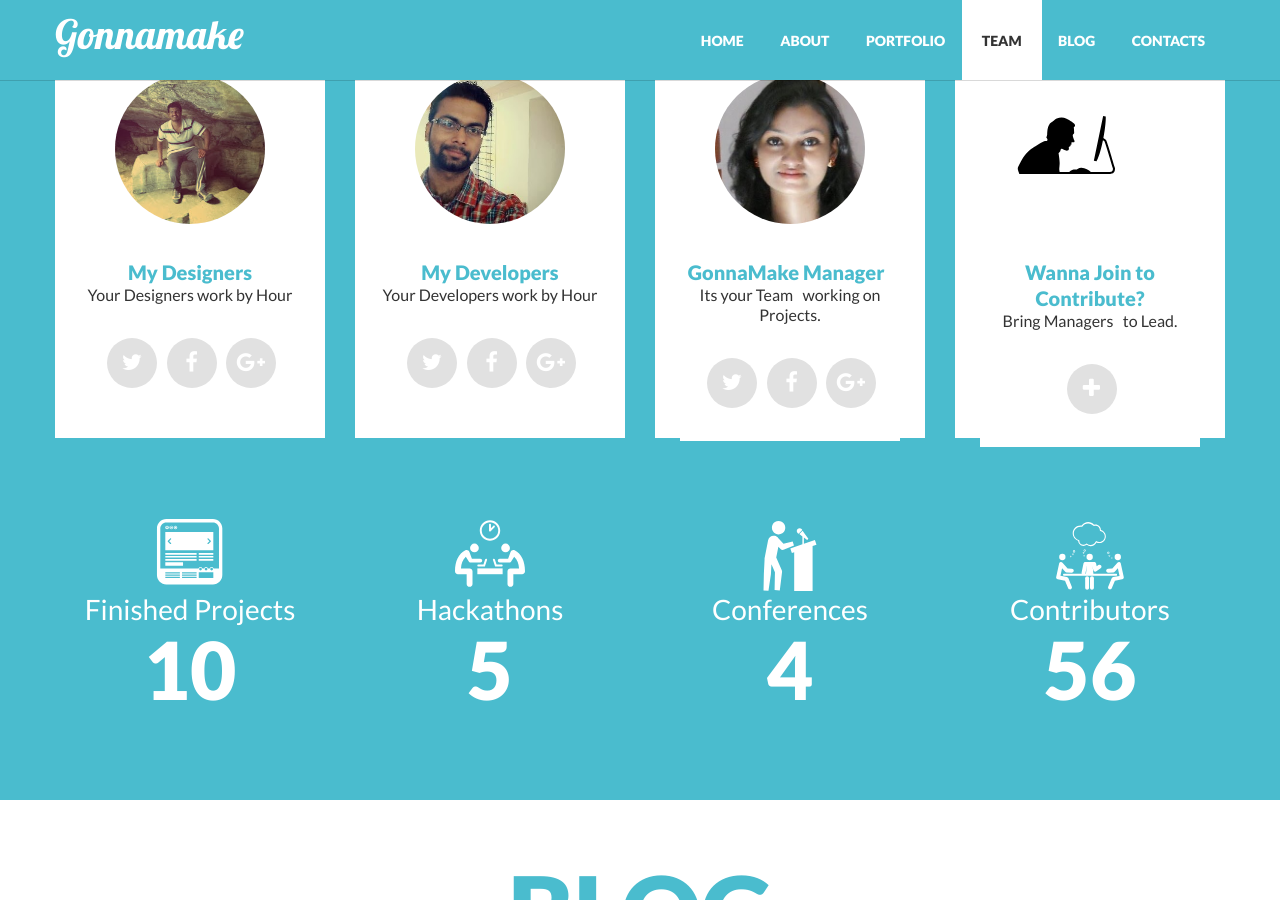
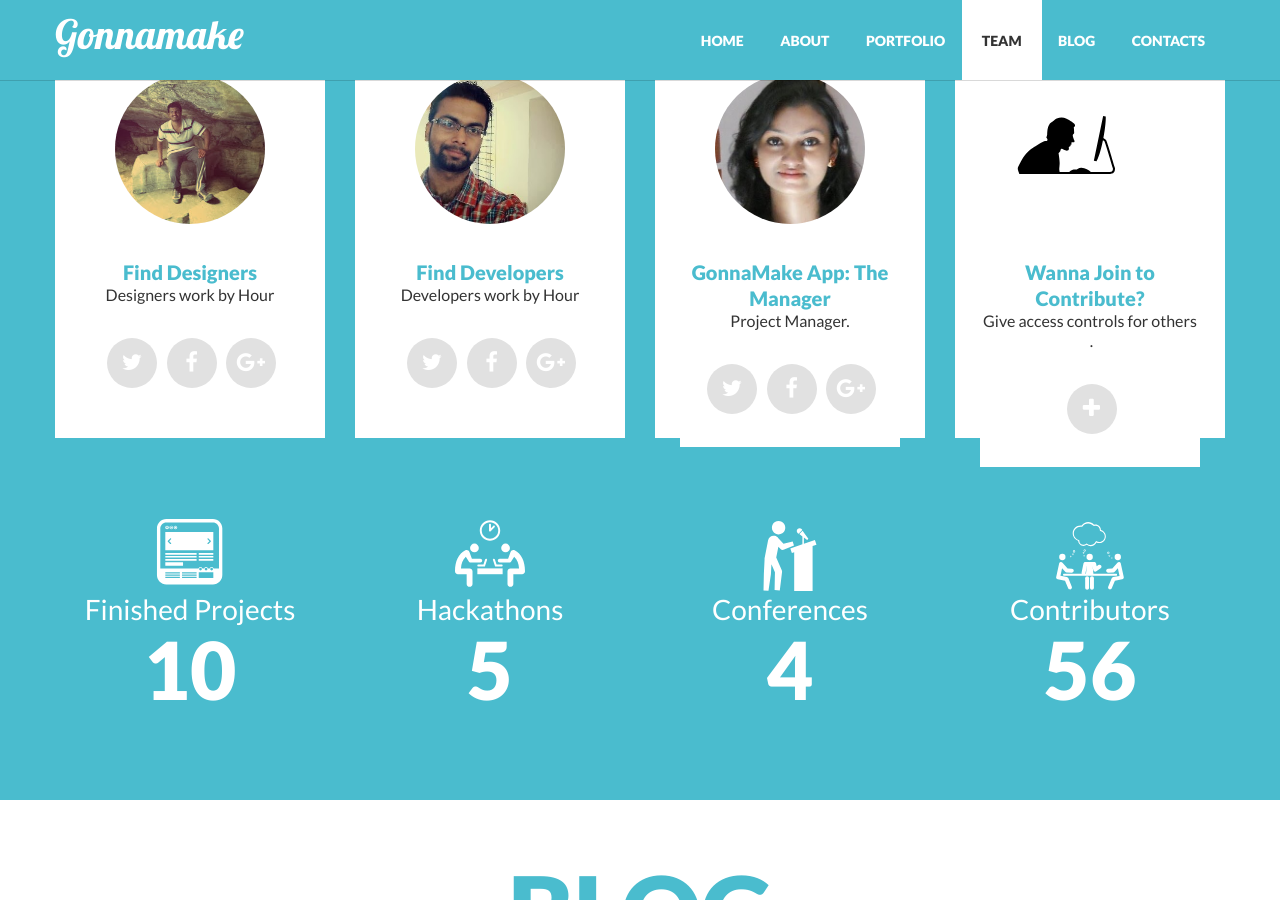
Before and after one commit to gonnamake/gonnamake.com, a Jekyll site: the page built from index.html, in a window 1280 px wide and 900 px high, scrolled down 2875 px. Built offline with Jekyll 4.4.1, drawn with Linux system fonts in a browser that asks for light colours; nearby versions of some CDN libraries; Markdown is read by kramdown in place of the engine named in the settings; some of the changed text lies outside the part shown.

Commit message:
updated more content changes
more content changes applied.

```diff
--- a/index.html
+++ b/index.html
@@ -12,19 +12,18 @@
 				<div class="flex_caption1">
 					<p class="title1 captionDelay2 FromTop">Get</p>
 					<p class="title2 captionDelay4 FromLeft">Projects</p>
-					<p class="title3 captionDelay6 FromBottom">Done</p>
+					<p class="title3 captionDelay6 FromBottom">Done in Style</p>
 				</div>
 				<div class="flex_caption2 captionDelay4 FromRight"></div>
-				<a class="slide_btn FromBottom" href="javascript:void(0);" >Bring-in Top notch Consultants <br>to your Projects.</a>
+				<a class="slide_btn FromBottom" href="javascript:void(0);" >Bring-in Top notch Consultants <br>to your Project</a>
 			<li class="slide2" data-stellar-background-ratio="0.5">
 				<div class="flex_caption1">
-					<p class="title1 captionDelay2 FromTop">We</p>
-					<p class="title2 captionDelay4 FromLeft">Love</p>
+					<p class="title1 captionDelay2 FromTop">Build</p>
+					<p class="title2 captionDelay4 FromLeft">Great</p>
 					<p class="title3 captionDelay6 FromBottom">Apps</p>
 				</div>
 				<div class="flex_caption2 captionDelay4 FromRight"></div>
-				<a class="slide_btn FromBottom" href="javascript:void(0);" > &amp; Get Amazing Designers on Board&amp; <br>
-				Craft your Projects.</a>
+				<a class="slide_btn FromBottom" href="javascript:void(0);" > &amp; Find Amazing Designers to your Project</a>
 			</li>
 			<li class="slide3" data-stellar-background-ratio="0.5">
 				<div class="flex_caption1">
@@ -236,8 +235,8 @@
 							<img src="images/team/2.jpg" alt="" />
 						</div>
 						<div class="crewman_descr center">
-							<div class="crewman_name">My Designers</div>
-							<div class="crewman_post">Your Designers work by Hour</div>
+							<div class="crewman_name">Find Designers</div>
+							<div class="crewman_post">Designers work by Hour</div>
 
 							<div class="crewman_social">
 								<a class="b1" traget="_blank" href="https://www.facebook.com/iraycd" ><i class="fa fa-twitter"></i></a>
@@ -245,7 +244,7 @@
 								<a class="b3" traget="_blank" href="https://plus.google.com/u/0/+RayCh" ><i class="fa fa-google-plus"></i></a>
 							</div>
 
-							<div class="crewman_about">Design Team maps your Requirements to working Prototypes quickly. </div>
+							<div class="crewman_about">Design Teams map your Requirements to working Prototypes quickly. </div>
 						</div>
 					</div>
 				</div><!-- //CREWMAN2 -->
@@ -257,8 +256,8 @@
 							<img src="images/team/1.jpg" alt="" />
 						</div>
 						<div class="crewman_descr center">
-							<div class="crewman_name">My Developers</div>
-							<div class="crewman_post">Your Developers work by Hour</div>
+							<div class="crewman_name">Find Developers</div>
+							<div class="crewman_post">Developers work by Hour</div>
 
 							<div class="crewman_social">
 								<a class="b1" traget="_blank" href="https://www.facebook.com/prajwal.suhas.p" ><i class="fa fa-twitter"></i></a>
@@ -266,7 +265,7 @@
 								<a class="b3" traget="_blank"  href="https://plus.google.com/u/0/+PrajwalSuhasP" ><i class="fa fa-google-plus"></i></a>
 							</div>
 
-							<div class="crewman_about">Hire Mobile Developers for Android, iOS, BlackBerry and Windows. <b>INTP.</b></div>
+							<div class="crewman_about">Hire Web &nbsp; Mobile Developers for Android, iOS, BlackBerry and Windows. <b>INTP.</b></div>
 						</div>
 					</div>
 				</div><!-- //CREWMAN1 -->
@@ -278,8 +277,8 @@
 							<img src="images/team/3.jpg" alt="" />
 						</div>
 						<div class="crewman_descr center">
-							<div class="crewman_name">GonnaMake Manager &nbsp; </div>
-							<div class="crewman_post">Its your Team &nbsp; working on Projects.</div>
+							<div class="crewman_name">GonnaMake App: The Manager</div>
+							<div class="crewman_post">Project Manager.</div>
 
 							<div class="crewman_social">
 								<a class="b1" href="javascript:void(0);" ><i class="fa fa-twitter"></i></a>
@@ -287,7 +286,7 @@
 								<a class="b3" href="https://plus.google.com/u/0/104732959426143371638/" ><i class="fa fa-google-plus"></i></a>
 							</div>
 
-							<div class="crewman_about">Gonnamake App gives Live Snapshot of all your Project Updates &nbsp; Team</div>
+							<div class="crewman_about">Gonnamake App gives Live Updates for all your Projects</div>
 						</div>
 					</div>
 				</div><!-- //CREWMAN3 -->
@@ -300,13 +299,13 @@
 						</div>
 						<div class="crewman_descr center">
 							<div class="crewman_name">Wanna Join to Contribute?</div>
-							<div class="crewman_post">Bring Managers &nbsp; to Lead.</div>
+							<div class="crewman_post">Give access controls for others &nbsp;.</div>
 
 							<div class="crewman_social">
 								<a class="b1" href="javascript:void(0);" ><i class="fa fa-plus"></i></a>
 							</div>
 
-							<div class="crewman_about">Anyone can Join as Contributors, Advisors, Investors and for general Feedback.</div>
+							<div class="crewman_about">Anyone with access can be overboard as Team Contributors, Advisors, Investors and for general Feedback.</div>
 						</div>
 					</div>
 				</div><!-- //CREWMAN4 -->
```
